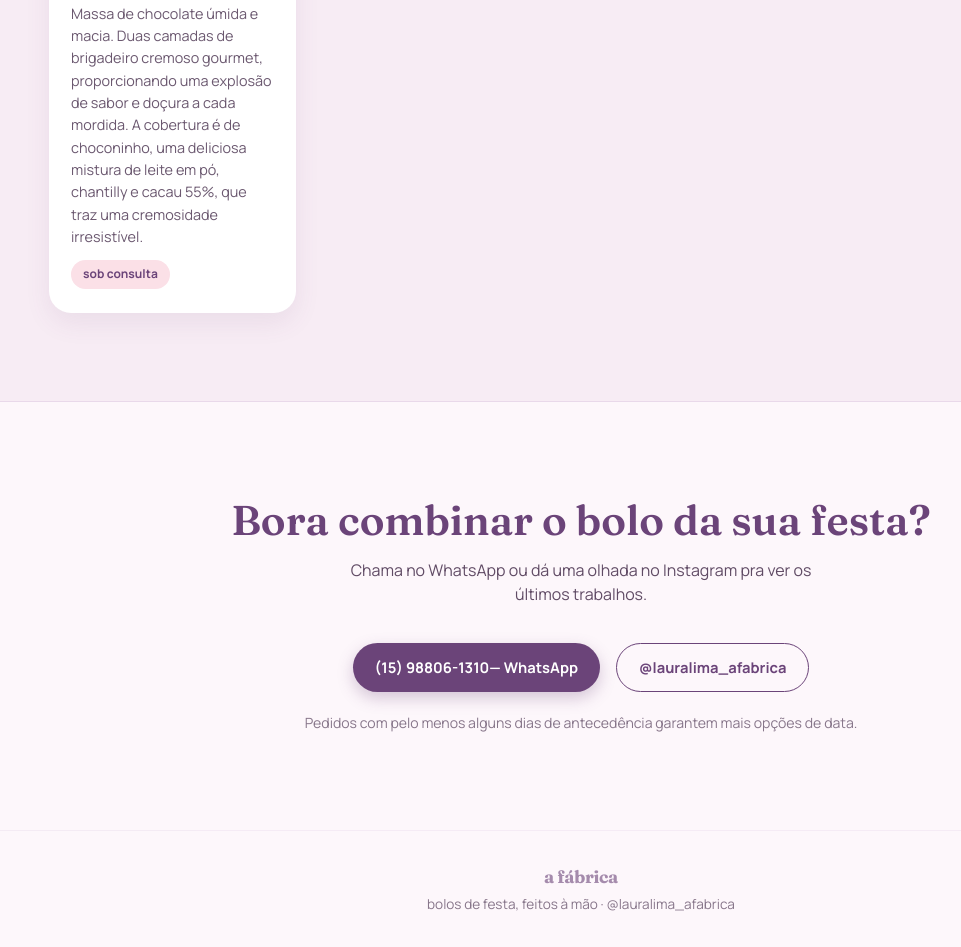
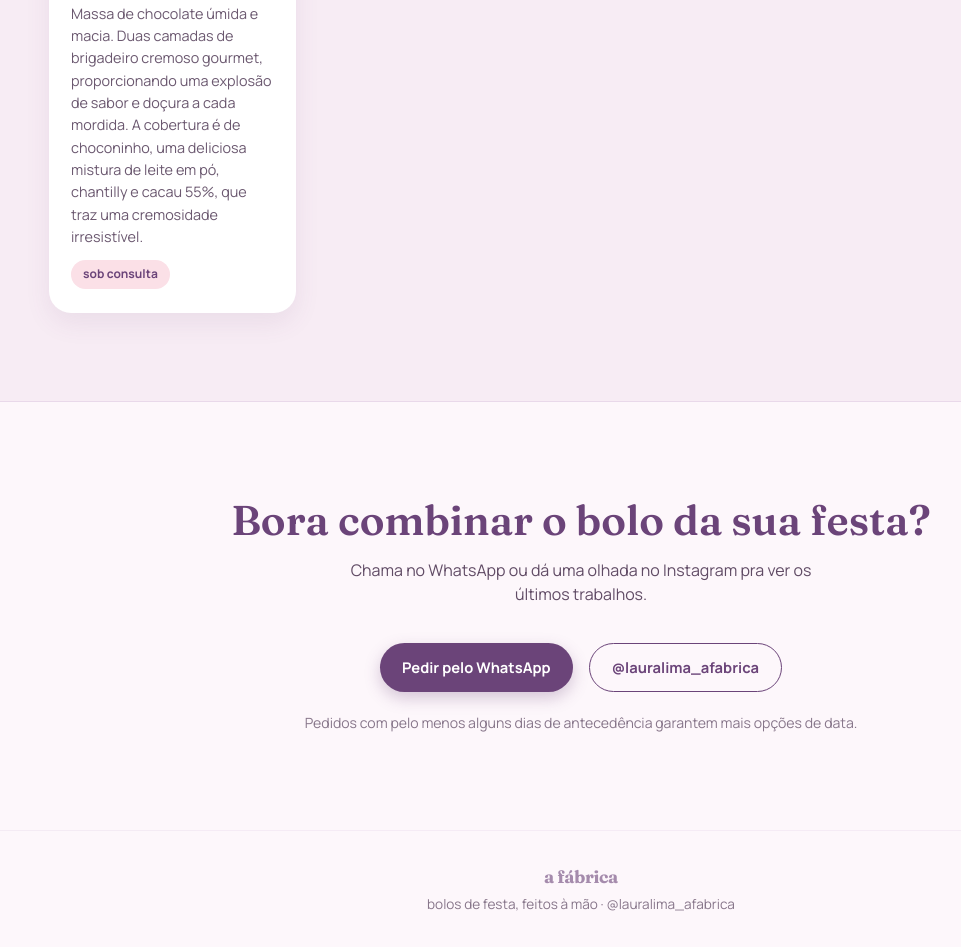
Before and after one commit to Vinna13/PageByLauraLimaBolos, a plain HTML site: page index.html in a window 1280 px wide. Shown: the part 2639-3586 px from the top of the page, without its empty margins (59-1020 px from the left). Drawn offline with Linux system fonts and the light colour scheme.

Commit message:
contatosOKOK

```diff
--- a/index.html
+++ b/index.html
@@ -407,7 +407,7 @@
       <h1>A fábrica que faz <em>um bolo</em> de cada vez.</h1>
       <p class="lead">Sem linha de produção, sem pressa. Cada encomenda é feita na hora, com receita própria e carinho de quem gosta de ver a festa dar certo.</p>
       <div class="hero-actions">
-        <a class="btn btn-primary" href="https://w.app/afabricalauralima" target="_blank" rel="noopener">Pedir pelo WhatsApp</a>
+        <a class="btn btn-primary" href="https://wa.me/5515988061310?text=Oi%2Cvi%20seu%20site%20e%20quero%20encomendar%20um%20bolo!" target="_blank" rel="noopener">Pedir pelo WhatsApp</a>
         <a class="btn btn-outline" href="https://instagram.com/lauraluma_afabrica" target="_blank" rel="noopener">Ver no Instagram</a>
       </div>
       <span class="hero-note">feito com carinho pela Laura ✿</span>
@@ -558,7 +558,7 @@
     <h2>Bora combinar o bolo da sua festa?</h2>
     <p class="lead">Chama no WhatsApp ou dá uma olhada no Instagram pra ver os últimos trabalhos.</p>
     <div class="contato-actions">
-      <a class="btn btn-primary" href="https://w.app/afabricalauralima" target="_blank" rel="noopener"> (15) 98806-1310— WhatsApp</a>
+      <a class="btn btn-primary" href="https://wa.me/5515988061310?text=Oi%2Cvi%20seu%20site%20e%20quero%20encomendar%20um%20bolo!" target="_blank" rel="noopener">Pedir pelo WhatsApp</a>
       <a class="btn btn-outline" href="https://www.instagram.com/lauralima_afabrica" target="_blank" rel="noopener">@lauralima_afabrica</a>
     </div>
     <p class="contato-note">Pedidos com pelo menos alguns dias de antecedência garantem mais opções de data.</p>
```
